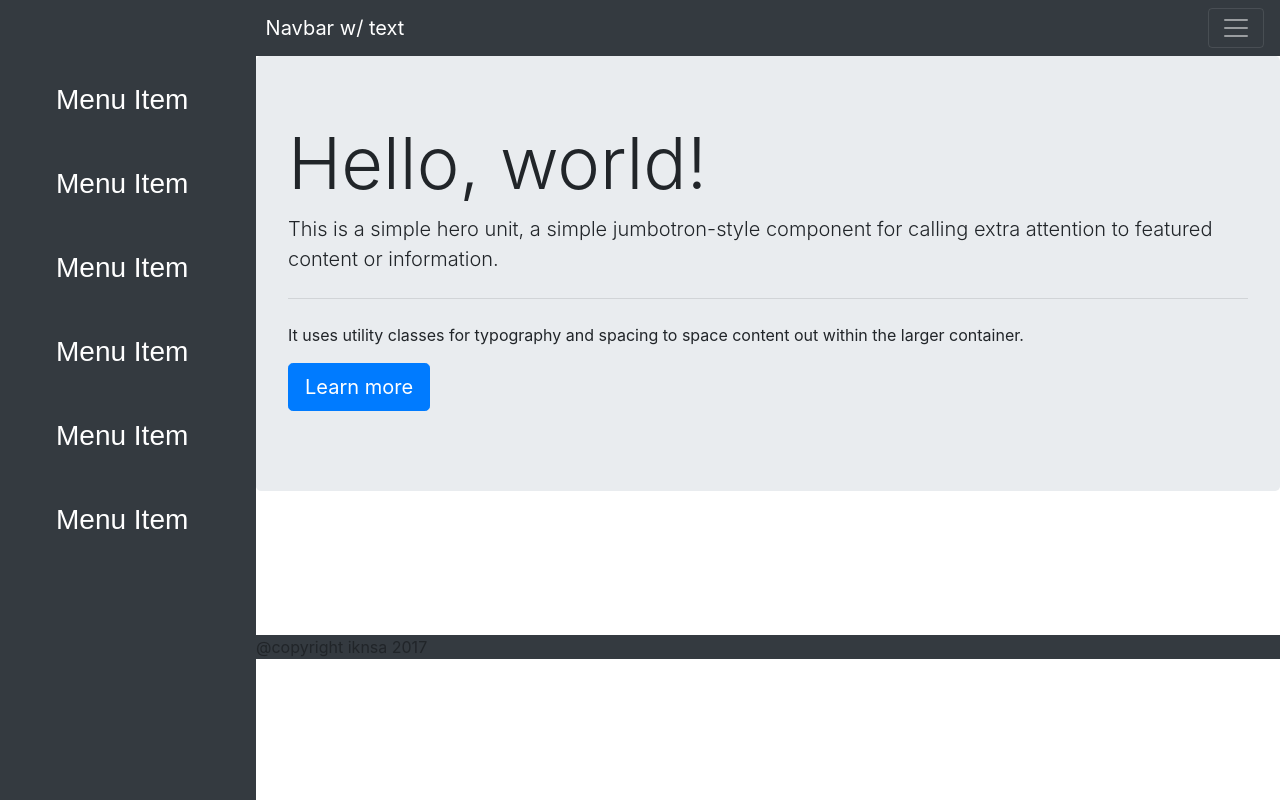
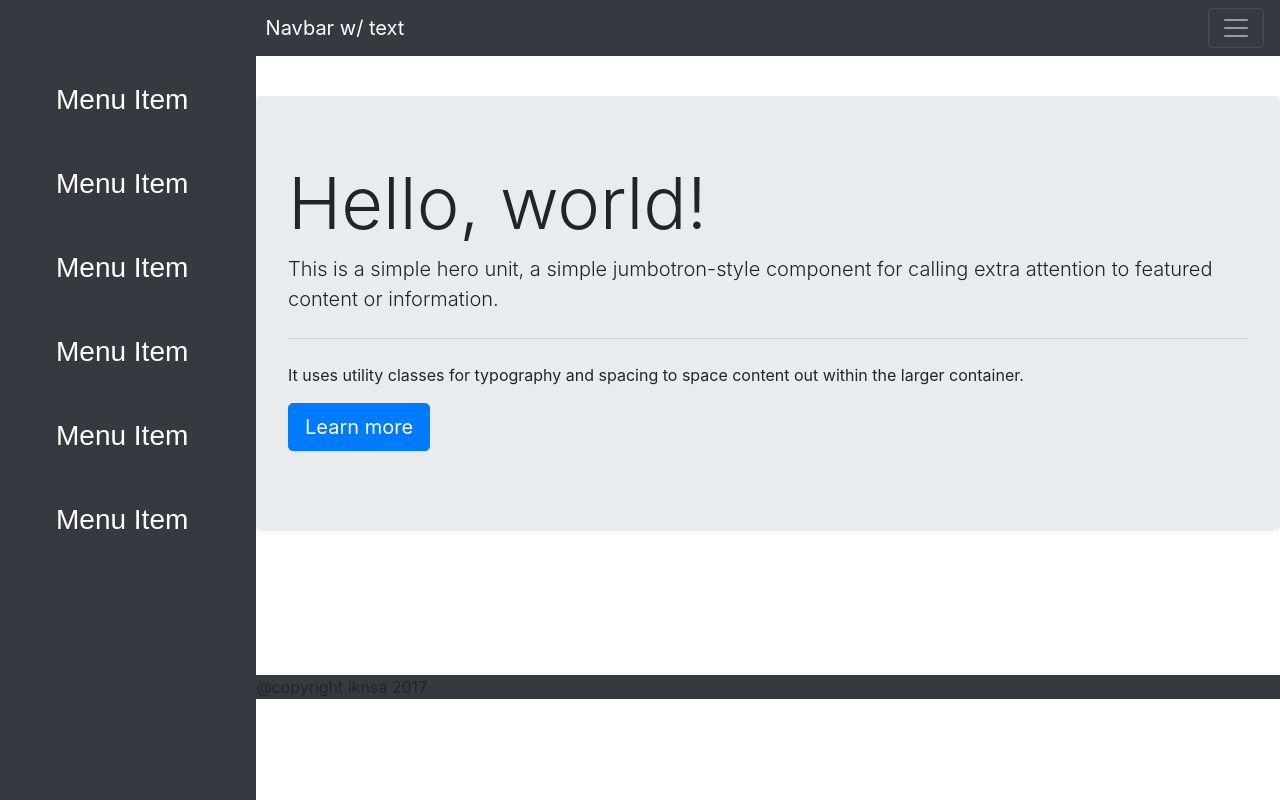
Before and after one commit to iknsa-formation/poec-symfony, an Angular app: page / in a window 1280 px wide. Built offline with nearby package versions, Linux system fonts and the light colour scheme.

Commit message:
added teste in app component html

```diff
--- a/src/app/app.component.html
+++ b/src/app/app.component.html
@@ -7,7 +7,7 @@
 </head>
 <body>
 	<app-header></app-header>
-
+<p>test </p>
 	<div class="jumbotron iknsa-course">
 	  <h1 class="display-3">Hello, world!</h1>
 	  <p class="lead">This is a simple hero unit, a simple jumbotron-style component for calling extra attention to featured content or information.</p>
```
